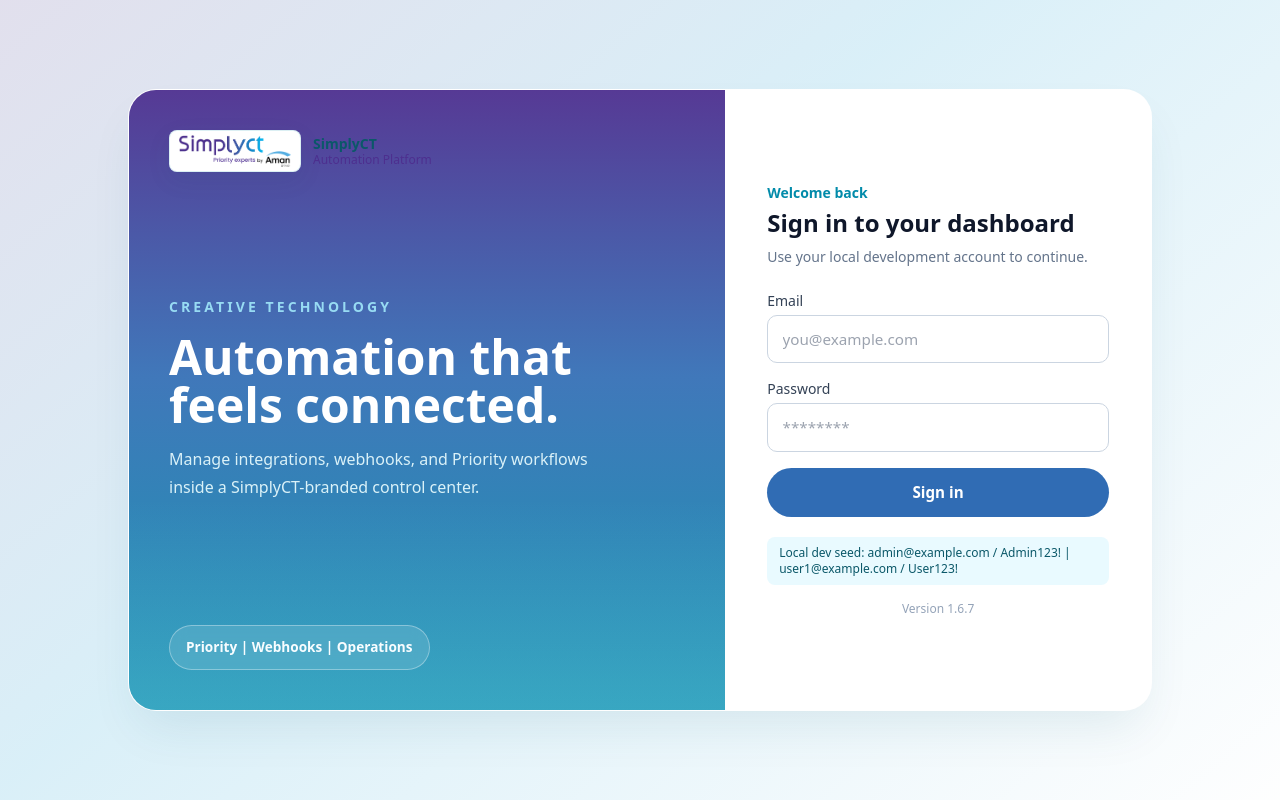
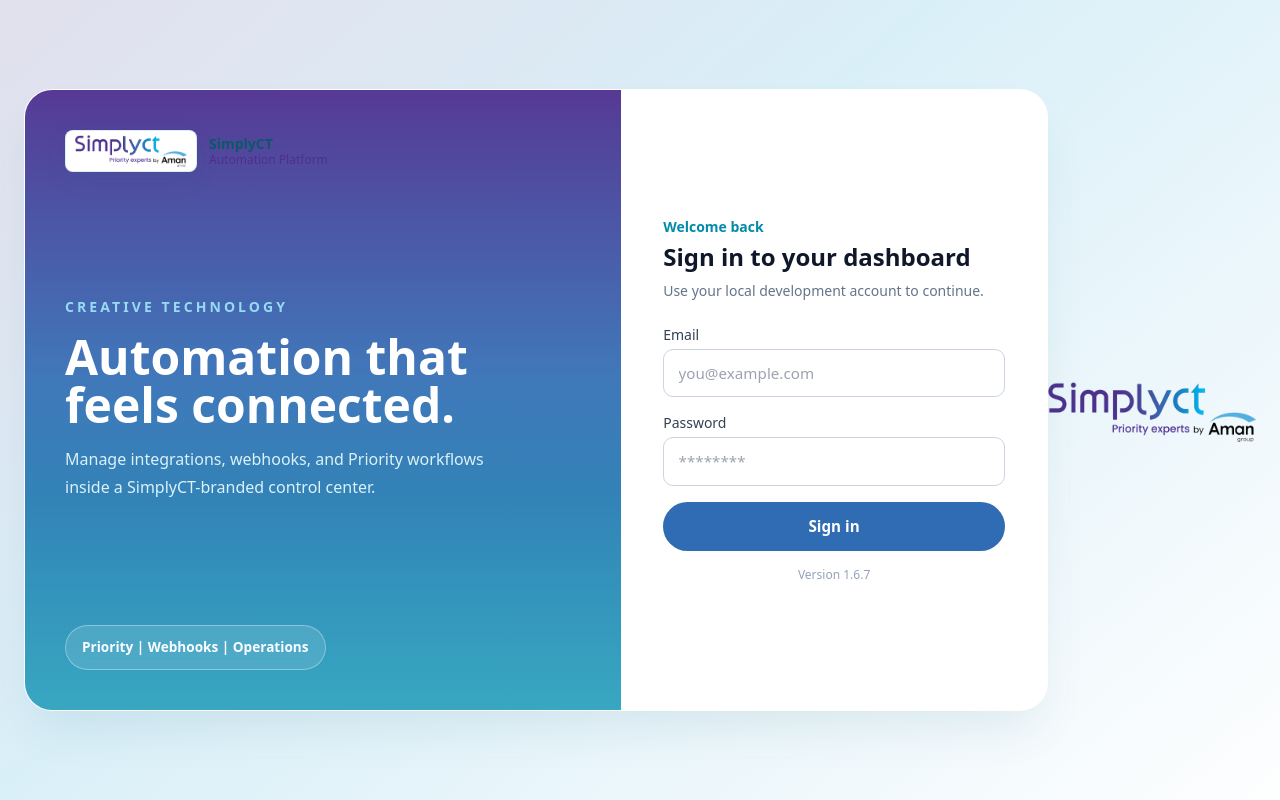
Before and after one commit to benmen1980/automation, a React (Vite) app in the folder frontend/dashboard/: page /login in a window 1280 px wide. Built offline with nearby package versions, Linux system fonts and the light colour scheme; no server answers.

Commit message:
Add logo to login page

```diff
--- a/frontend/dashboard/src/pages/LoginPage.jsx
+++ b/frontend/dashboard/src/pages/LoginPage.jsx
@@ -81,12 +81,14 @@
             </button>
           </form>
 
-          <p className="mt-5 rounded-lg bg-[#e9faff] px-3 py-2 text-xs text-[#0b5869]">
-            Local dev seed: admin@example.com / Admin123! | user1@example.com / User123!
-          </p>
           <p className="mt-4 text-center text-xs text-slate-400">Version {packageJson.version}</p>
         </section>
       </div>
+      <img
+        src="/simplyct_aman_logo.png"
+        alt="SimplyCT Priority experts"
+        className="mt-6 h-auto w-52 object-contain"
+      />
     </div>
   );
 }
```
